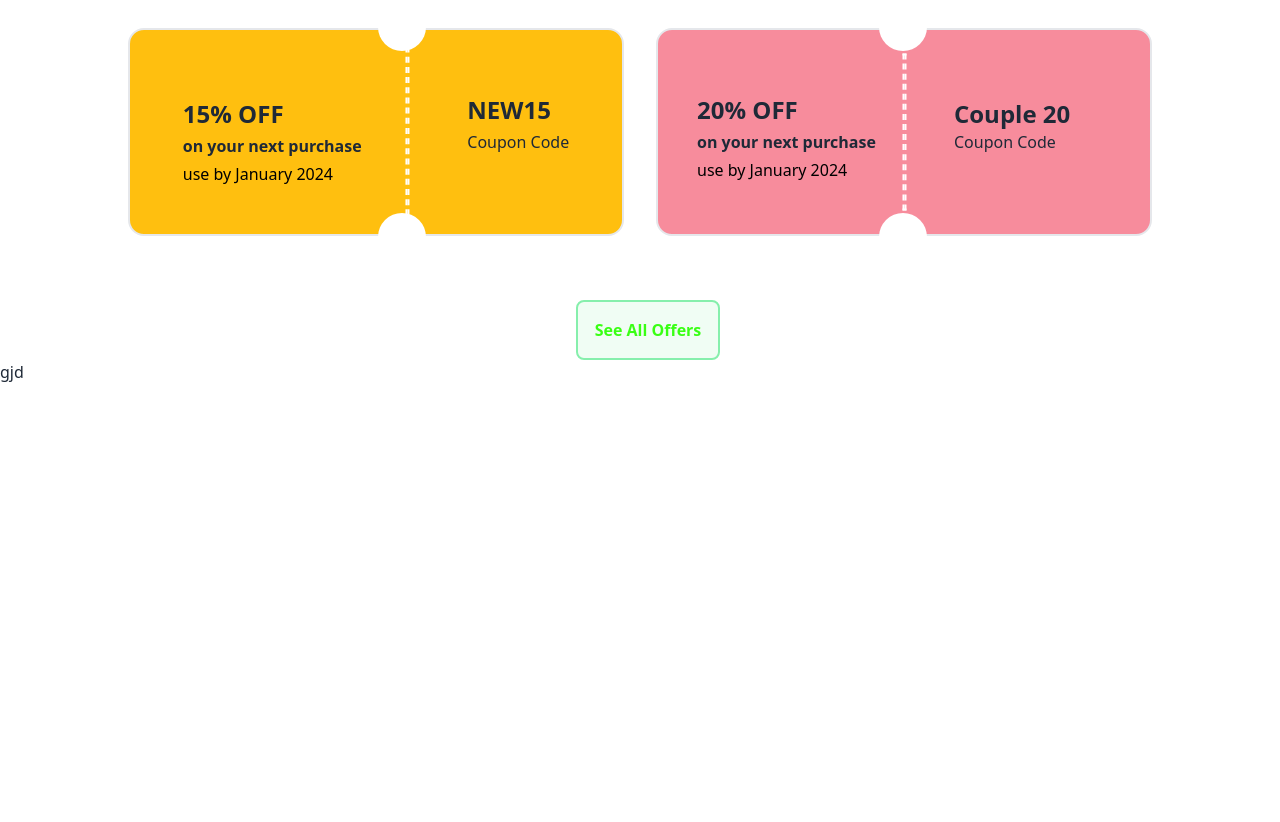
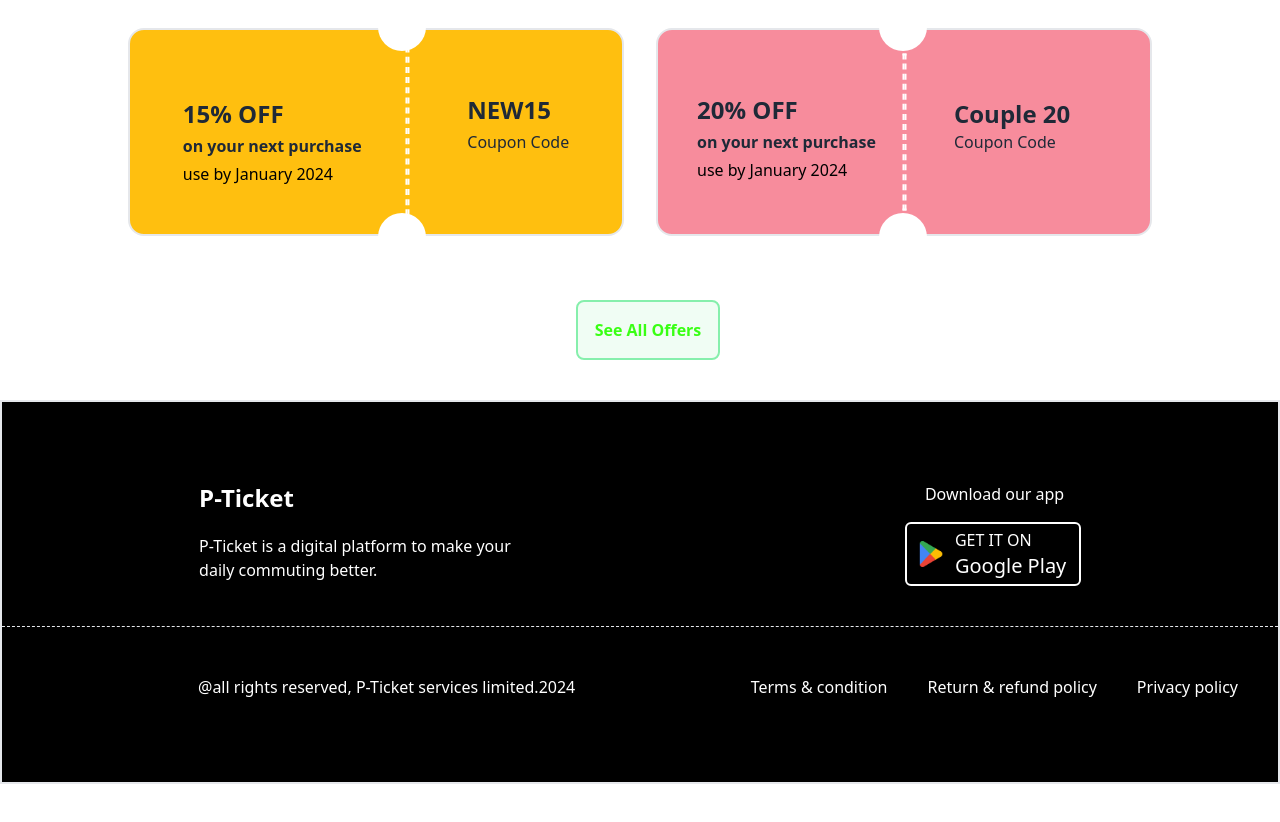
Before and after one commit to CODING019/Bus-Ticket-Landing-Page, a plain HTML site: page index.html in a window 1280 px wide. Shown: the part 1016-1838 px from the top of the page. Before the commit the page ends 1400 px from the top, so only its background shows below. Drawn offline with nearby package versions, Linux system fonts and the light colour scheme.

Commit message:
footer added

```diff
--- a/index.html
+++ b/index.html
@@ -142,10 +142,43 @@
         class="text-[#39FF14] font-bold">See All Offers</span></button>
   </header>
   <main>
-    gjd
+
+
   </main>
   <footer>
+    <div class="border-2 bg-black pt-20 mt-10 mb-28 h-96">
+      <div class="flex justify-around">
+        <div>
+          <h1 class="text-white text-2xl font-bold mb-5">P-Ticket</h1>
+          <p class="text-white">P-Ticket is a digital platform to make your <br> daily commuting better.</p>
+        </div>
+        <div>
+          <h1 class="text-white ml-5">Download our app</h1>
+          <div class="flex mt-4 gap-3  border-2 border-white rounded-md w-44 px-3 py-1  items-center">
+            <div>
+              <img class="w-6" src="images/image/playstore.png" alt="">
+            </div>
+            <div>
+              <p class="text-white">GET IT ON</p>
+              <P class="text-white text-xl">Google Play</P>
+            </div>
+          </div>
+        </div>
+      </div>
+      <hr class="border-dashed mt-10">
+      <section class="mt-12 flex justify-between">
+        <div>
+          <p class="text-white ml-[196px]">@all rights reserved, P-Ticket services limited.2024</p>
+        </div>
+        <div class=" flex gap-10">
+          <p class="text-white">Terms & condition</p>
+          <p class="text-white">Return & refund policy</p>
+          <p class="text-white">Privacy policy</p>
+          <div>
 
+          </div>
+      </section>
+    </div>
   </footer>
 </body>
 
```
